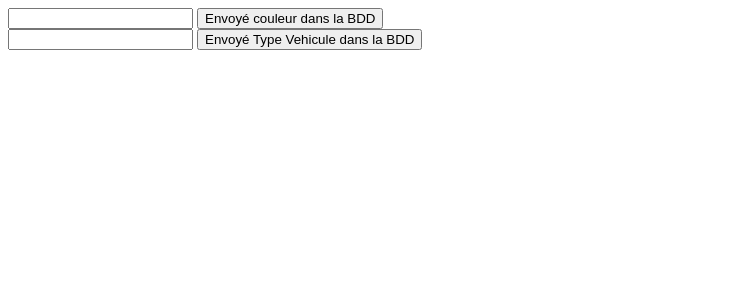
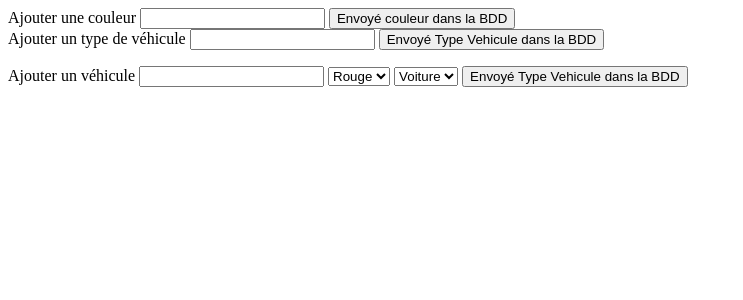
Before and after one commit to Deathur/bddvoiture, a PHP site: page / in a window 1280 px wide. Shown: the top 300 px of the page, without its empty margins (0-743 px from the left). Run offline with PHP 8.4, Linux system fonts and the light colour scheme; data comes from the database, SQL or seed files in the repository.

Commit message:
ajout bdd entier

```diff
--- a/index.php
+++ b/index.php
@@ -24,11 +24,45 @@ try {
 </head>
 <body>
     <form method="POST">
+        <label>Ajouter une couleur</label>
         <input type="text" name="colorName">
         <input type="submit" name="submitColor" value="Envoyé couleur dans la BDD">
         <br>
+        <label>Ajouter un type de véhicule</label>
         <input type="text" name="typeName">
         <input type="submit" name="submitType" value="Envoyé Type Vehicule dans la BDD">
+    </form>
+
+    <?php
+    $sqlColor = "SELECT * FROM Couleur";
+    $stmtColor = $pdo->prepare($sqlColor);
+    $stmtColor->execute();
+    $resultsColor = $stmtColor->fetchAll(PDO::FETCH_ASSOC);
+
+    $sqlType = "SELECT * FROM `typevehicule`";
+    $stmtType = $pdo->prepare($sqlType);
+    $stmtType->execute();
+    $resultsType = $stmtType->fetchAll(PDO::FETCH_ASSOC);
+    ?>
+
+    <form method="POST">
+        <label>Ajouter un véhicule</label>
+        <input type="text" name="immatriculation">
+        <select name="CouleurVehicule">
+            <?php
+            foreach ($resultsColor as $key => $value) {
+                echo "<option value=\"$value[id_couleur]\">$value[nom_couleur]</option>";
+            }
+            ?>
+        </select>
+        <select name="typeVehicule">
+            <?php
+            foreach ($resultsType as $key => $value) {
+                echo "<option value=\"$value[id_type]\">$value[nom_type]</option>";
+            }
+            ?>
+        </select>
+        <input type="submit" name="submitVehicule" value="Envoyé Type Vehicule dans la BDD">
     </form>
 </body>
 </html>
@@ -52,4 +86,13 @@ try {
 
         echo "data type vehicule envoyées en bdd";
     }
+
+    if(isset($_POST['submitVehicule'])){
+        $immatriculation = $_POST['immatriculation'];
+        $colorVehicule = $_POST['CouleurVehicule'];
+        $typeVehicule = $_POST['typeVehicule'];
+        $sql = "INSERT INTO `vehicule`(`Immatriculation`, `Type`, `Couleur`) VALUES ('$immatriculation','$typeVehicule','$colorVehicule')";
+        $stmt = $pdo->prepare($sql);
+        $stmt->execute();
+    }
     ?>
```
